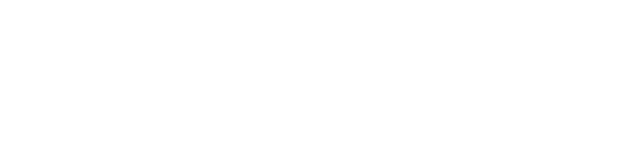
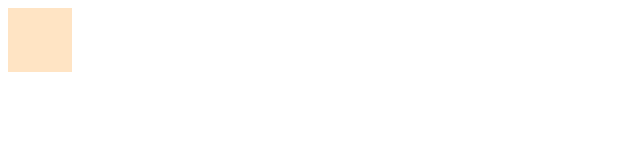
Before and after one commit to maemae-b/Etch-a-Sketch, a plain HTML site: page index.html in a window 1280 px wide. In both pictures the pointer is over the element 40 px from the left and 40 px from the top of the page. Shown: the whole page, without its empty margins (0-640 px from the left). Drawn offline with Linux system fonts and the light colour scheme.

Commit message:
Add hover style for child divs

```diff
--- a/style.css
+++ b/style.css
@@ -15,3 +15,7 @@ div.container {
 div.container > div {
     flex: 1 1 4rem;
 }
+
+div.container > div:hover {
+    background-color: bisque;
+}
```
